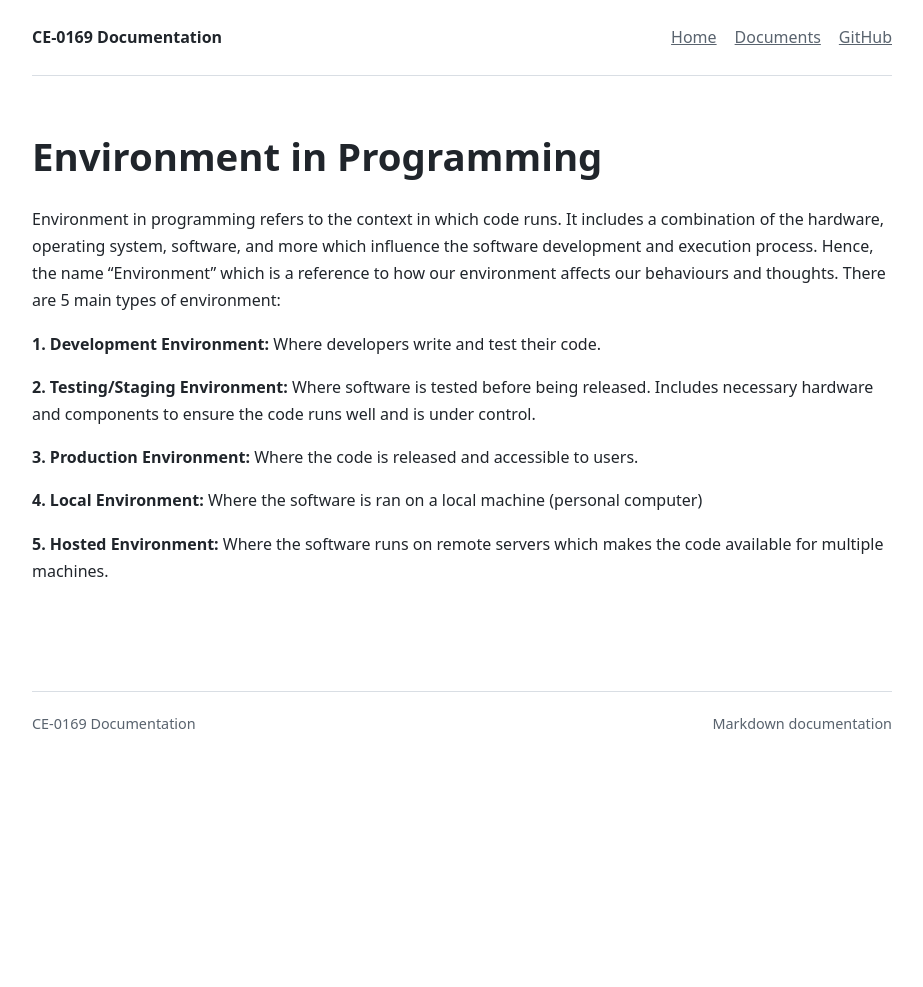
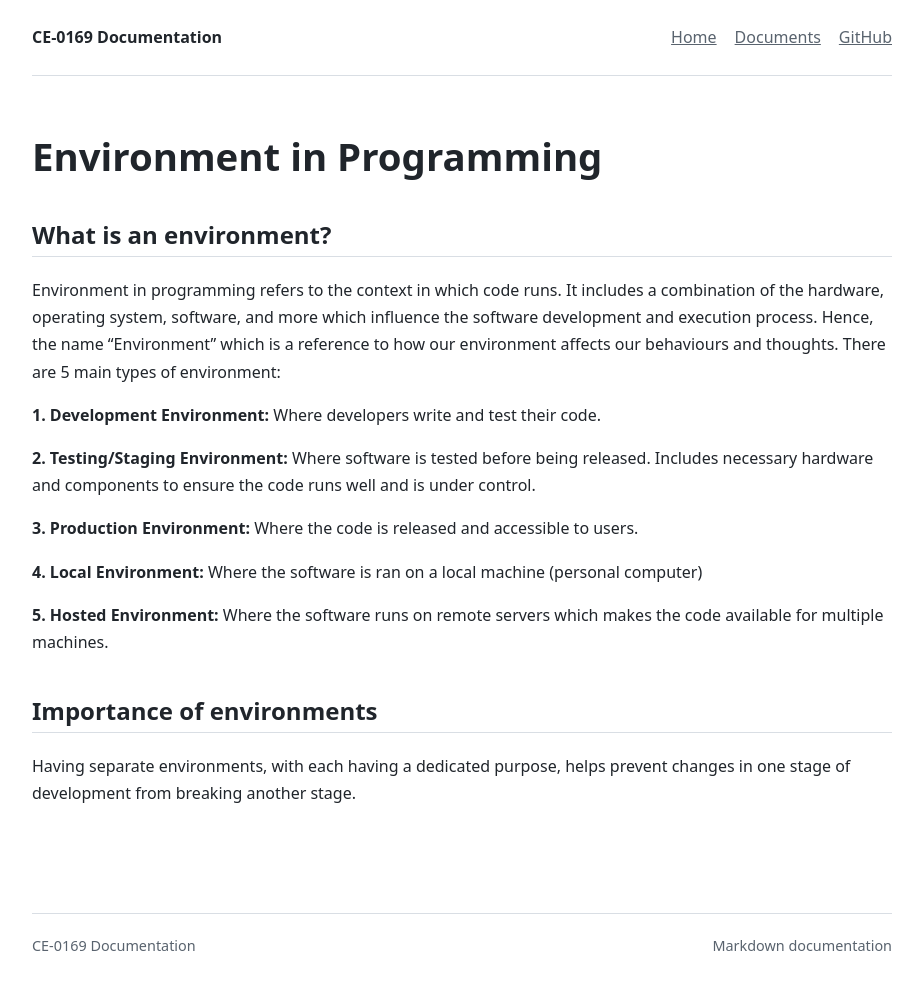
Before and after one commit to Suraset-Khurasee/rnd01, a Jekyll site: the page built from docs/d1/envy.md, in a window 1280 px wide. Shown: the whole page, without its empty margins (178-1101 px from the left). Built offline with Jekyll 4.4.1, drawn with Linux system fonts in a browser that asks for light colours; before the commit the page ends 900 px from its top, so only the background shows below that.

Commit message:
envy changes

```diff
--- a/docs/d1/envy.md
+++ b/docs/d1/envy.md
@@ -5,6 +5,8 @@ title: Environment in Programming
 
 # Environment in Programming
 
+
+## What is an environment?
 Environment in programming refers to the context in which code runs. It includes a combination of the hardware, operating system, software, and more which influence the software development and execution process. Hence, the name “Environment” which is a reference to how our environment affects our behaviours and thoughts. There are 5 main types of environment:
 
 **1. Development Environment:** Where developers write and test their code.
@@ -16,3 +18,7 @@ Environment in programming refers to the context in which code runs. It includes
 **4. Local Environment:** Where the software is ran on a local machine (personal computer)
 
 **5. Hosted Environment:** Where the software runs on remote servers which makes the code available for multiple machines.
+
+## Importance of environments
+
+Having separate environments, with each having a dedicated purpose, helps prevent changes in one stage of development from breaking another stage.
```
